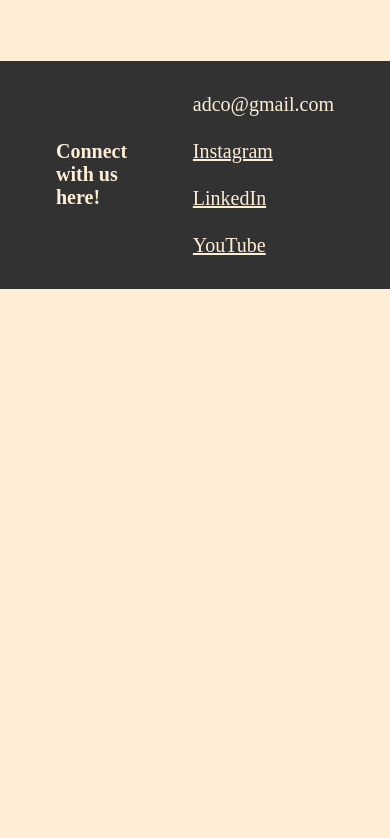
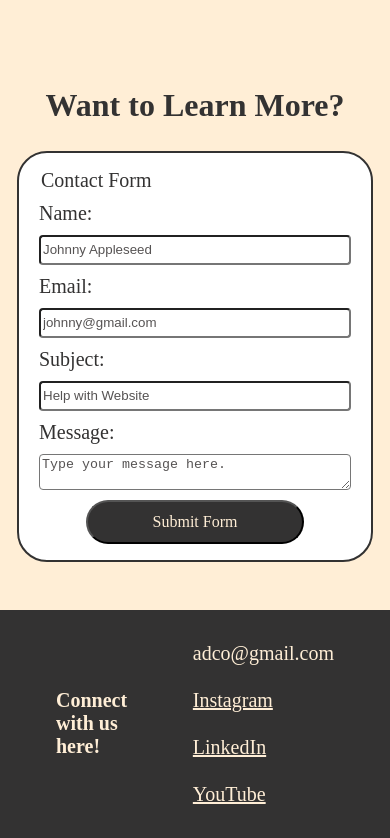
Before and after one commit to magali-la/accessible-design-co, a plain HTML site: page index.html in a window 390 px wide. Shown: the part 3898-4736 px from the top of the page. Before the commit the page ends 4187 px from the top, so only its background shows below. Drawn offline with Linux system fonts and the light colour scheme; a web font is replaced by a local one.

Commit message:
add contact section with accessible form and required fields, style input and text area; add responsive width for button and form container

```diff
--- a/index.html
+++ b/index.html
@@ -71,6 +71,23 @@
                 </div>
             </div>
         </section>
+
+        <!-- contact section -->
+        <section class="contact-section">
+            <h2 class="section-header">Want to Learn More?</h2>
+            <form>
+                <legend>Contact Form</legend>
+                <label for="name">Name:</label>
+                <input type="text" id="name" placeholder="Johnny Appleseed" required aria-invalid="false" aria-required="true">
+                <label for="email">Email:</label>
+                <input type="email" id="email" placeholder="johnny@gmail.com" required aria-invalid="false" aria-required="true">
+                <label for="subject">Subject:</label>
+                <input type="text" id="subject" placeholder="Help with Website" required aria-invalid="false" aria-required="true">
+                <label for="message">Message:</label>
+                <textarea id="message" placeholder="Type your message here." required aria-invalid="false" aria-required="true"></textarea>
+                <button type="submit" >Submit Form</button>
+            </form>
+        </section>
     </main>
     <footer>
         <!-- social links -->
--- a/style.css
+++ b/style.css
@@ -151,6 +151,61 @@ nav {
     width: 175px;
 }
 
+/* contact styling */
+.contact-section {
+    display: flex;
+    flex-direction: column;
+    margin-bottom: 48px;
+}
+form {
+    display: flex;
+    flex-direction: column;
+    gap: 10px;
+    border: 2px solid #333232;
+    border-radius: 30px;
+    width: 60vw;
+    background-color: white;
+    padding: 16px 20px;
+    margin: 0 auto;
+}
+
+input {
+    height: 24px;
+    border-radius: 4px;
+}
+
+input::placeholder {
+    color: #565353;
+}
+
+textarea {
+    border-radius: 4px;
+}
+
+textarea::placeholder {
+    color: #565353;
+}
+
+button[type="submit"]{
+    width: 50%;
+    margin: 0 auto;
+    background-color: #333232;
+    color: #FFEED6;
+    height: 40px;
+    border-radius: 24px;
+    font-size: 1rem;
+    font-weight: 500;
+    font-family: 'Inclusive Sans';
+    padding: 4px 16px;
+}
+button[type="submit"]:hover {
+    font-weight: 700;
+    background-color: rgb(219, 111, 72);
+    color: #333232;
+
+}
+
+
 /* footer styling */
 footer {
     background-color: #333232;
@@ -227,6 +282,15 @@ footer {
         width: 200px;
     }
 
+    form {
+        width: 80vw;
+    }
+
+    button[type="submit"]{
+        width: 70%;
+        height: 44px;
+    }
+
     .footer-list {
         flex-direction: column;
     }
```
